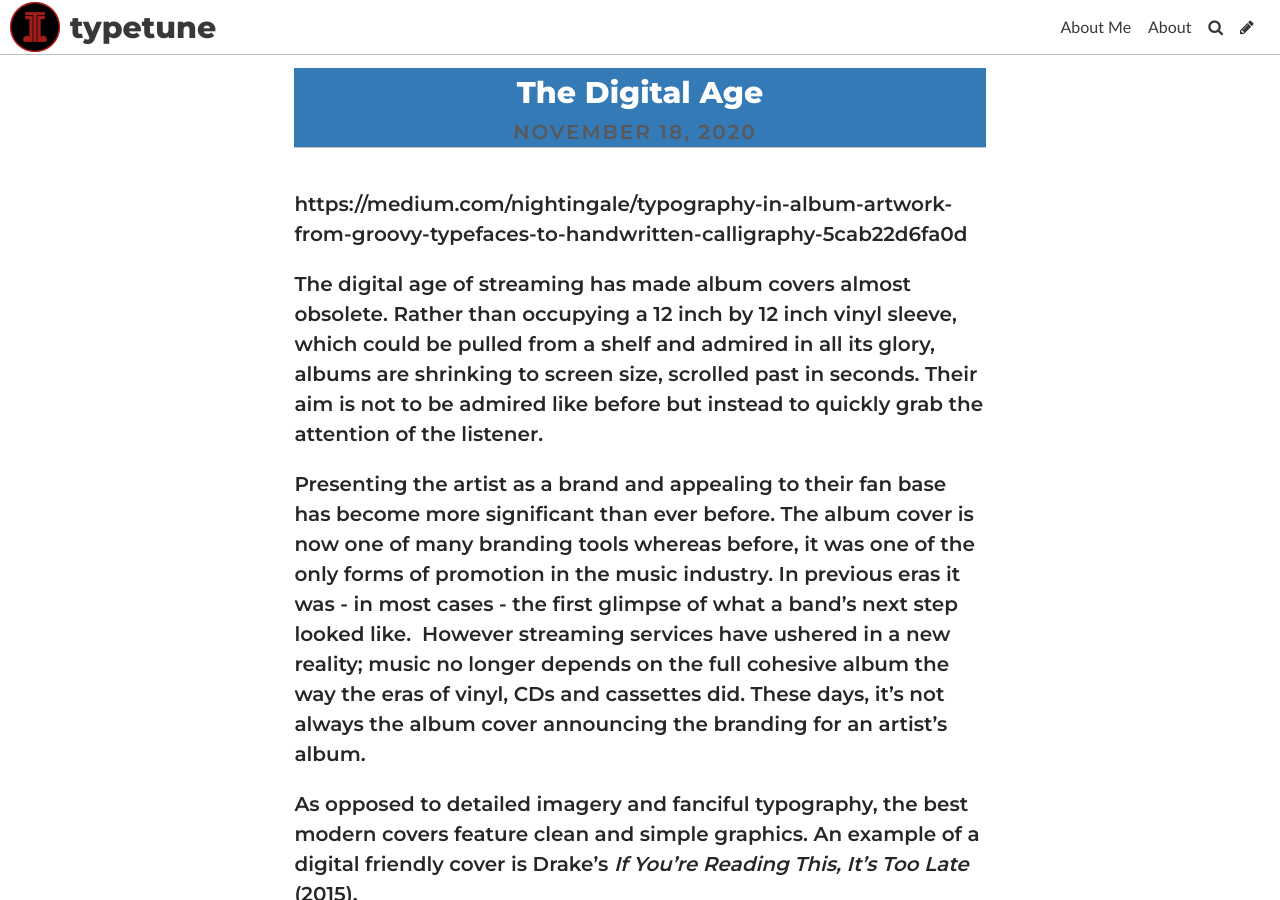
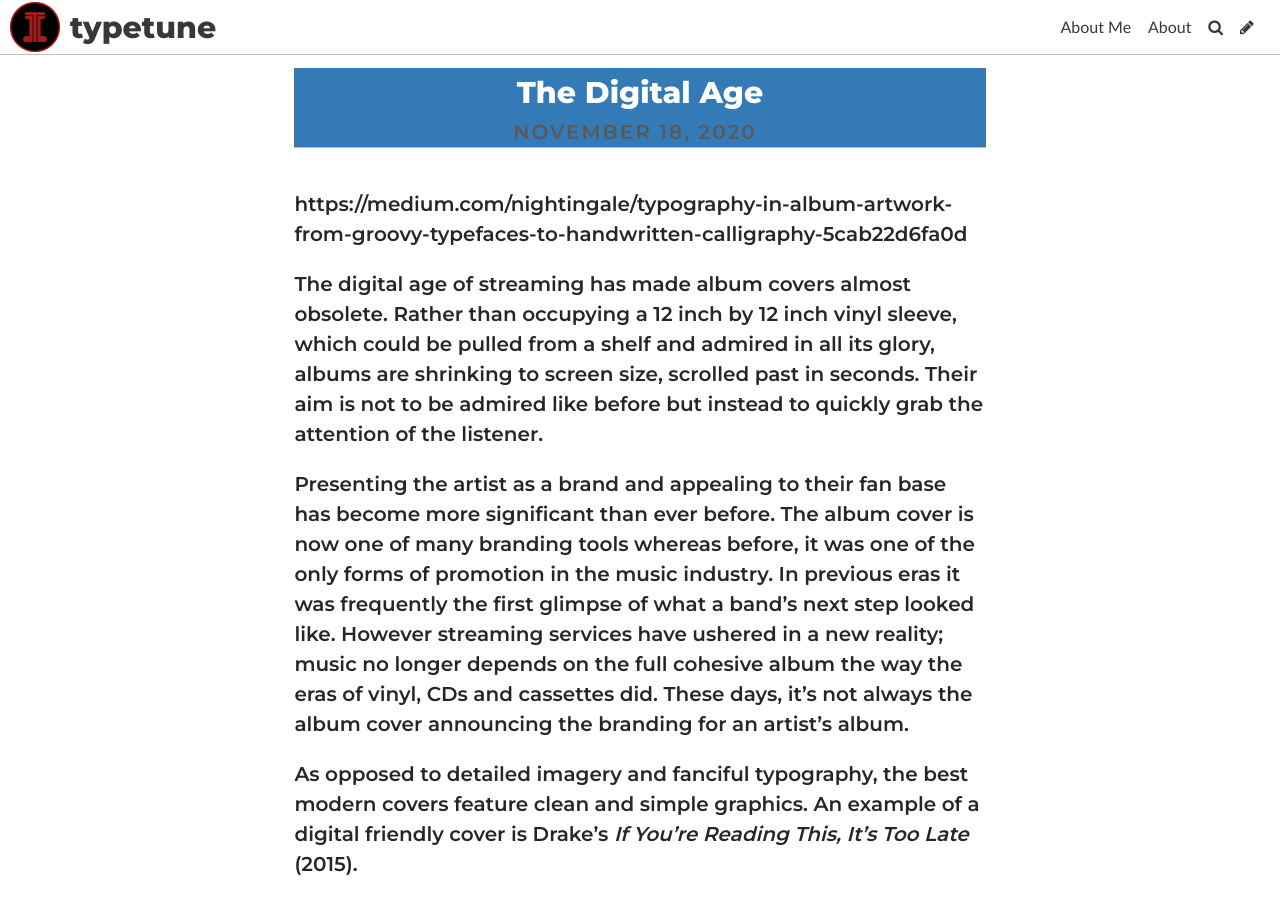
Before and after one commit to lauracutting/typetune, a Jekyll site: the page built from _posts/2020-11-18-the-dawn-of-the-digital-age-album-cover.md, in a window 1280 px wide and 900 px high. Built offline with Jekyll 4.4.1, drawn with Linux system fonts in a browser that asks for light colours; some web fonts are replaced; some of the changed text lies outside the part shown.

Commit message:
Update Post “2020-11-18-the-dawn-of-the-digital-age-album-cover”

```diff
--- a/_posts/2020-11-18-the-dawn-of-the-digital-age-album-cover.md
+++ b/_posts/2020-11-18-the-dawn-of-the-digital-age-album-cover.md
@@ -12,7 +12,7 @@
 
 The digital age of streaming has made album covers almost obsolete. Rather than occupying a 12 inch by 12 inch vinyl sleeve, which could be pulled from a shelf and admired in all its glory, albums are shrinking to screen size, scrolled past in seconds. Their aim is not to be admired like before but instead to quickly grab the attention of the listener.
 
-Presenting the artist as a brand and appealing to their fan base has become more significant than ever before. The album cover is now one of many branding tools whereas before, it was one of the only forms of promotion in the music industry. In previous eras it was - in most cases - the first glimpse of what a band's next step looked like.  However streaming services have ushered in a new reality; music no longer depends on the full cohesive album the way the eras of vinyl, CDs and cassettes did. These days, it's not always the album cover announcing the branding for an artist's album.
+Presenting the artist as a brand and appealing to their fan base has become more significant than ever before. The album cover is now one of many branding tools whereas before, it was one of the only forms of promotion in the music industry. In previous eras it was frequently the first glimpse of what a band's next step looked like. However streaming services have ushered in a new reality; music no longer depends on the full cohesive album the way the eras of vinyl, CDs and cassettes did. These days, it's not always the album cover announcing the branding for an artist's album.
 
 As opposed to detailed imagery and fanciful typography, the best modern covers feature clean and simple graphics. An example of a digital friendly cover is Drake's *If You're Reading This, It's Too Late* (2015).
 
```
Also changed, not shown: other parts of _posts/2020-11-18-the-dawn-of-the-digital-age-album-cover.md (+1 -3 lines).
